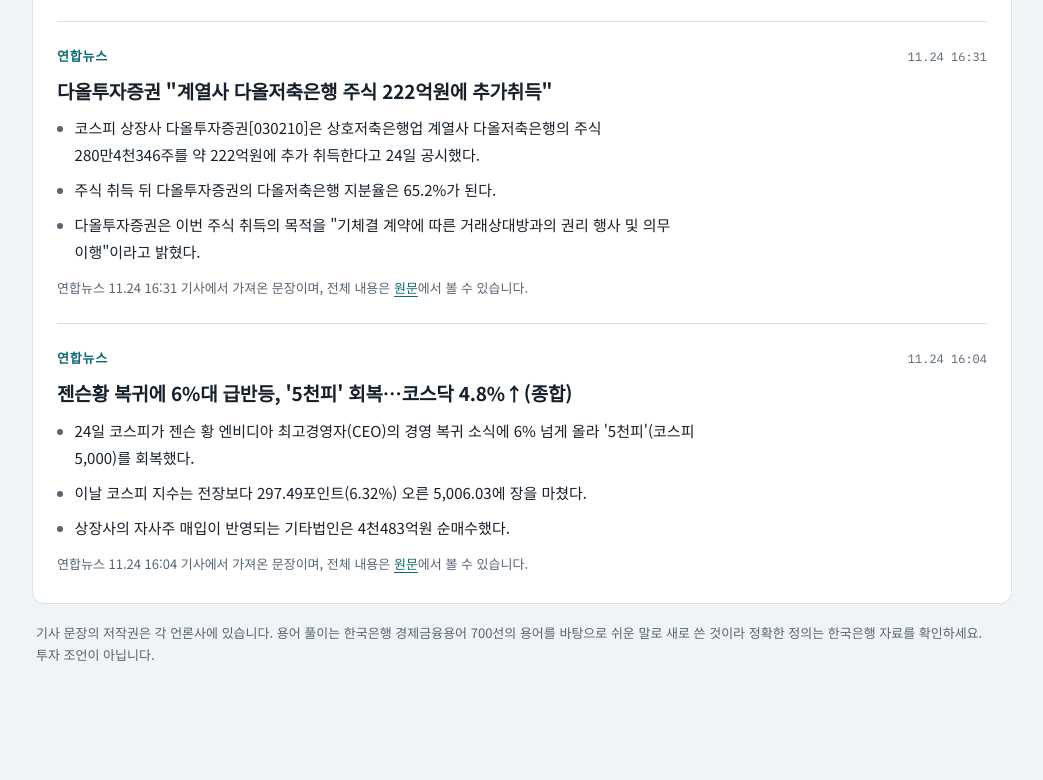
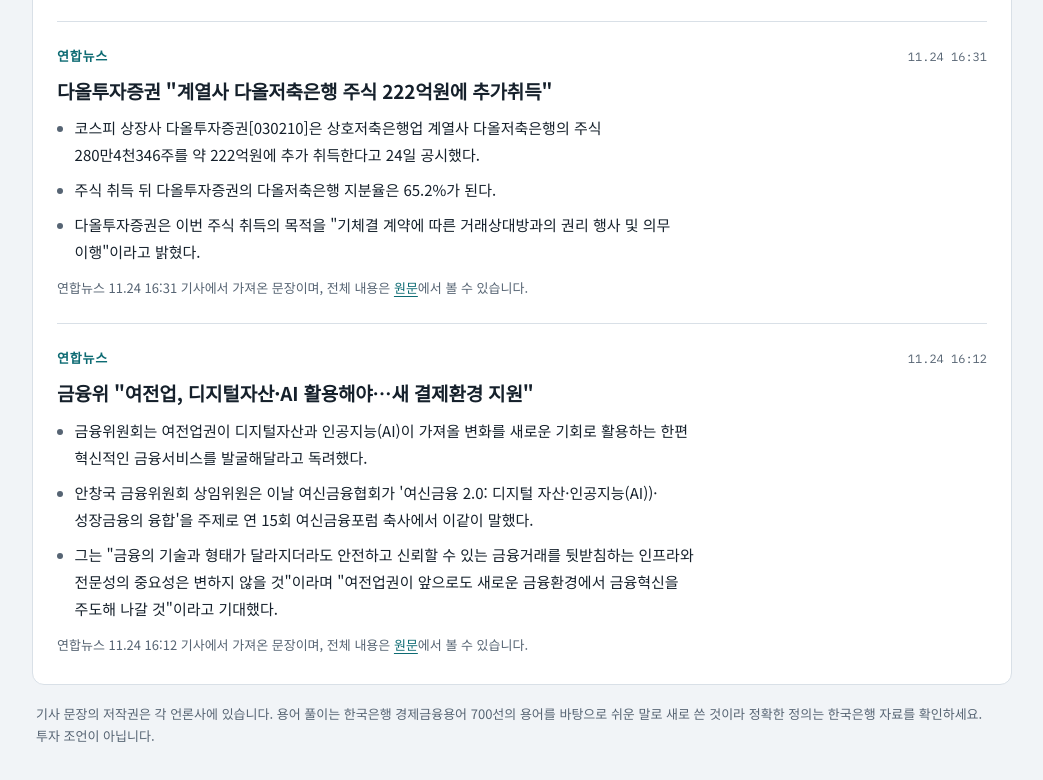
Before and after one commit to jinh9314/econ-news, a plain HTML site: page index.html in a window 1280 px wide. Shown: the part 1264-2044 px from the top of the page, without its empty margins (118-1161 px from the left). Before the commit the page ends 1970 px from the top, so only its background shows below. Drawn offline with Linux system fonts and the light colour scheme.

Commit message:
Update news

```diff
--- a/index.html
+++ b/index.html
@@ -93,9 +93,9 @@ a:focus-visible { outline: 2px solid var(--accent); outline-offset: 3px; border-
 <body>
 <div class="wrap">
   <header class="head">
-    <p class="date">갱신 2026.11.24 TUE 17:10</p>
+    <p class="date">갱신 2026.11.24 TUE 17:35</p>
     <h1>경제뉴스 브리핑</h1>
-    <p class="lede">주요 언론사의 금융경제 기사에서 핵심 문장을 골라 매일 아침 모아 보여줍니다. 파란색으로 표시된 말은 기사 옆에서 쉽게 풀어 드립니다.</p>
+    <p class="lede">주요 언론사의 금융경제 기사를 매일 아침 골라 정리합니다. 파란색으로 표시된 말은 기사 옆에서 쉽게 풀어 드립니다.</p>
   </header>
   <main class="sheet">
     <article class="story">
@@ -175,14 +175,14 @@ a:focus-visible { outline: 2px solid var(--accent); outline-offset: 3px; border-
     </article>
     <article class="story solo">
       <div class="main">
-        <div class="meta"><span class="tag">연합뉴스</span><span class="when">11.24 16:04</span></div>
-        <h2><a href="https://www.yna.co.kr/view/AKR20261124138251008" target="_blank" rel="noopener">젠슨황 복귀에 6%대 급반등, &#x27;5천피&#x27; 회복…코스닥 4.8%↑(종합)</a></h2>
+        <div class="meta"><span class="tag">연합뉴스</span><span class="when">11.24 16:12</span></div>
+        <h2><a href="https://www.yna.co.kr/view/AKR20261124144600002" target="_blank" rel="noopener">금융위 &quot;여전업, 디지털자산·AI 활용해야…새 결제환경 지원&quot;</a></h2>
         <ul class="pts">
-          <li>24일 코스피가 젠슨 황 엔비디아 최고경영자(CEO)의 경영 복귀 소식에 6% 넘게 올라 &#x27;5천피&#x27;(코스피 5,000)를 회복했다.</li>
-          <li>이날 코스피 지수는 전장보다 297.49포인트(6.32%) 오른 5,006.03에 장을 마쳤다.</li>
-          <li>상장사의 자사주 매입이 반영되는 기타법인은 4천483억원 순매수했다.</li>
+          <li>금융위원회는 여전업권이 디지털자산과 인공지능(AI)이 가져올 변화를 새로운 기회로 활용하는 한편 혁신적인 금융서비스를 발굴해달라고 독려했다.</li>
+          <li>안창국 금융위원회 상임위원은 이날 여신금융협회가 &#x27;여신금융 2.0: 디지털 자산·인공지능(AI))·성장금융의 융합&#x27;을 주제로 연 15회 여신금융포럼 축사에서 이같이 말했다.</li>
+          <li>그는 &quot;금융의 기술과 형태가 달라지더라도 안전하고 신뢰할 수 있는 금융거래를 뒷받침하는 인프라와 전문성의 중요성은 변하지 않을 것&quot;이라며 &quot;여전업권이 앞으로도 새로운 금융환경에서 금융혁신을 주도해 나갈 것&quot;이라고 기대했다.</li>
         </ul>
-        <p class="src">연합뉴스 11.24 16:04 기사에서 가져온 문장이며, 전체 내용은 <a href="https://www.yna.co.kr/view/AKR20261124138251008" target="_blank" rel="noopener">원문</a>에서 볼 수 있습니다.</p>
+        <p class="src">연합뉴스 11.24 16:12 기사에서 가져온 문장이며, 전체 내용은 <a href="https://www.yna.co.kr/view/AKR20261124144600002" target="_blank" rel="noopener">원문</a>에서 볼 수 있습니다.</p>
       </div>
     </article>
   </main>
```
